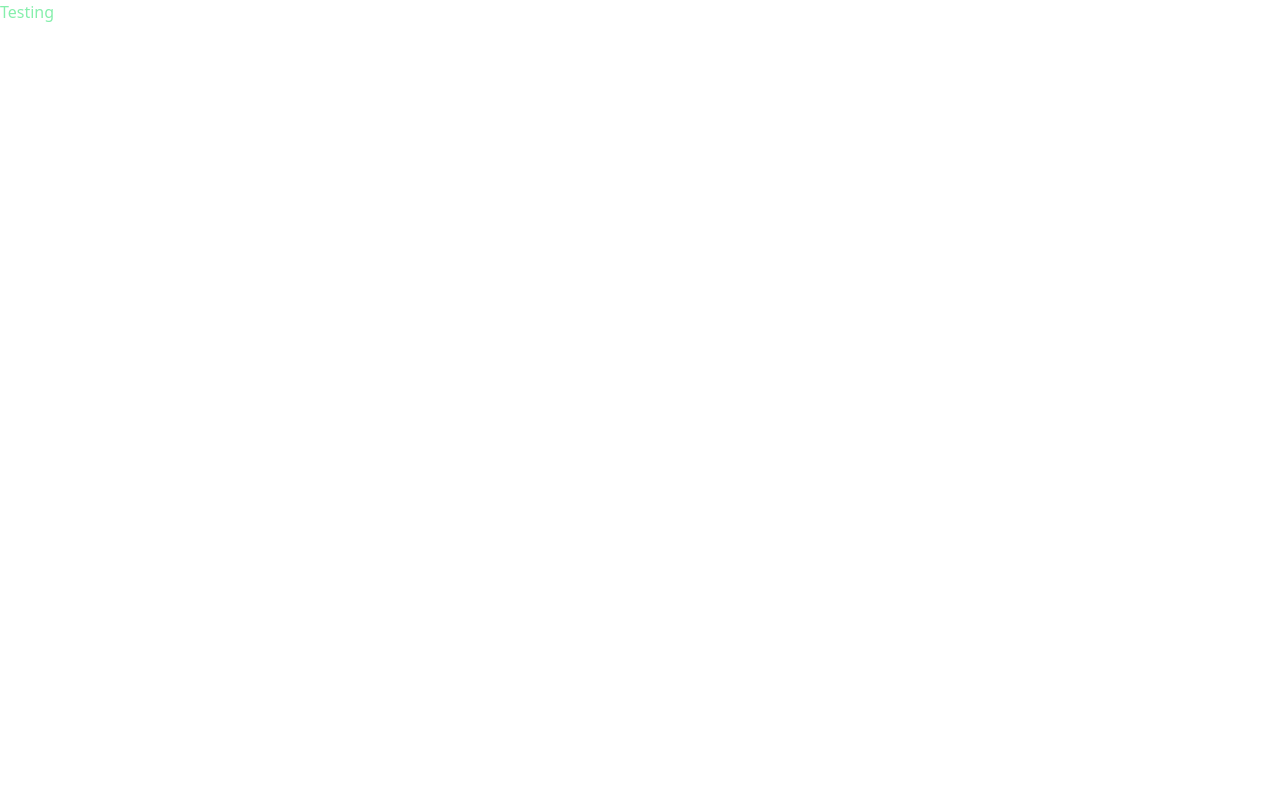
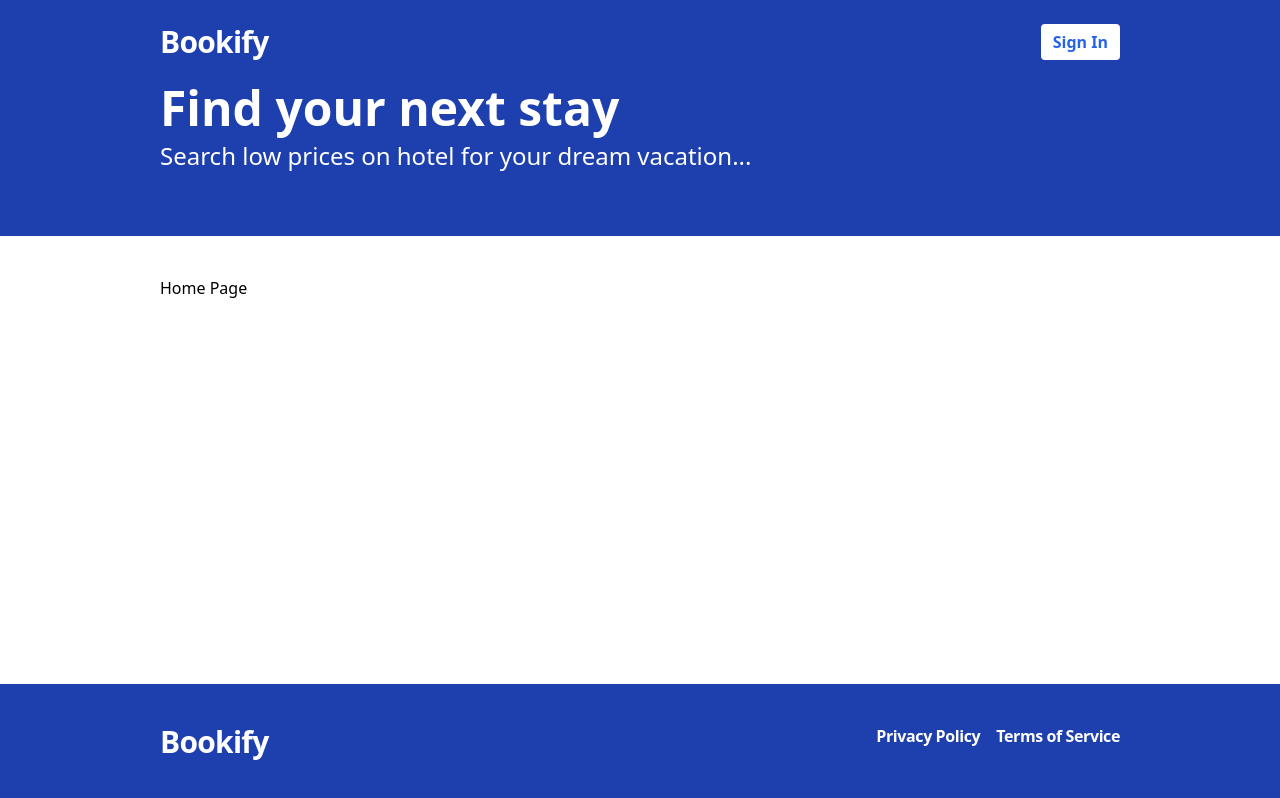
Before and after one commit to paudeldipesh/mern-hotel-booking-app, a React (Vite) app in the folder frontend/: page / in a window 1280 px wide. Built offline with nearby package versions, Linux system fonts and the light colour scheme.

Commit message:
add layouts

```diff
--- a/frontend/package.json
+++ b/frontend/package.json
@@ -11,7 +11,8 @@
   },
   "dependencies": {
     "react": "^18.2.0",
-    "react-dom": "^18.2.0"
+    "react-dom": "^18.2.0",
+    "react-router-dom": "^6.21.1"
   },
   "devDependencies": {
     "@types/react": "^18.2.43",
--- a/frontend/src/App.tsx
+++ b/frontend/src/App.tsx
@@ -1,3 +1,33 @@
+import {
+  Navigate,
+  Route,
+  BrowserRouter as Router,
+  Routes,
+} from "react-router-dom";
+import Layout from "./layouts/Layout";
+
 export default function App() {
-  return <div className="text-green-300">Testing</div>;
+  return (
+    <Router>
+      <Routes>
+        <Route
+          path="/"
+          element={
+            <Layout>
+              <p>Home Page</p>
+            </Layout>
+          }
+        />
+        <Route
+          path="/search"
+          element={
+            <Layout>
+              <p>Search Page</p>
+            </Layout>
+          }
+        />
+        <Route path="*" element={<Navigate to="/" />} />
+      </Routes>
+    </Router>
+  );
 }
--- /dev/null
+++ b/frontend/src/components/Footer.tsx
@@ -0,0 +1,15 @@
+export default function Footer() {
+  return (
+    <div className="bg-blue-800 py-10">
+      <div className="container mx-auto flex justify-between">
+        <span className="text-3xl text-white font-bold tracking-tight">
+          Bookify
+        </span>
+        <span className="text-white font-bold tracking-tight flex gap-4">
+          <p className="cursor-pointer">Privacy Policy</p>
+          <p className="cursor-pointer">Terms of Service</p>
+        </span>
+      </div>
+    </div>
+  );
+}
--- /dev/null
+++ b/frontend/src/components/Header.tsx
@@ -0,0 +1,21 @@
+import { Link } from "react-router-dom";
+
+export default function Header() {
+  return (
+    <div className="bg-blue-800 py-6">
+      <div className="container mx-auto flex justify-between">
+        <span className="text-3xl text-white font-bold tracking-tight">
+          <Link to="/">Bookify</Link>
+        </span>
+        <span className="flex space-x-2">
+          <Link
+            to="/sign-in"
+            className="flex items-center text-blue-600 px-3 font-bold bg-white hover:bg-gray-300 rounded"
+          >
+            Sign In
+          </Link>
+        </span>
+      </div>
+    </div>
+  );
+}
--- /dev/null
+++ b/frontend/src/components/Hero.tsx
@@ -0,0 +1,12 @@
+export default function Hero() {
+  return (
+    <div className="bg-blue-800 pb-16">
+      <div className="container mx-auto flex flex-col gap-2">
+        <h1 className="text-5xl text-white font-bold">Find your next stay</h1>
+        <p className="text-2xl text-white">
+          Search low prices on hotel for your dream vacation...
+        </p>
+      </div>
+    </div>
+  );
+}
--- /dev/null
+++ b/frontend/src/components/index.ts
@@ -0,0 +1,3 @@
+export { default as Header } from "./Header";
+export { default as Hero } from "./Hero";
+export { default as Footer } from "./Footer";
--- /dev/null
+++ b/frontend/src/layouts/Layout.tsx
@@ -0,0 +1,16 @@
+import { Footer, Header, Hero } from "../components";
+
+interface LayoutProps {
+  children: React.ReactNode;
+}
+
+export default function Layout({ children }: LayoutProps) {
+  return (
+    <div className="flex flex-col min-h-screen">
+      <Header />
+      <Hero />
+      <div className="container mx-auto py-10 flex-1">{children}</div>
+      <Footer />
+    </div>
+  );
+}
--- a/frontend/tailwind.config.js
+++ b/frontend/tailwind.config.js
@@ -3,6 +3,9 @@
   content: ["./index.html", "./src/**/*.{js,ts,jsx,tsx}"],
   theme: {
     extend: {},
+    container: {
+      padding: "10rem",
+    },
   },
   plugins: [],
 };
```
Also changed, not shown: 1 other file (tests, documents, lock files or other folders).
